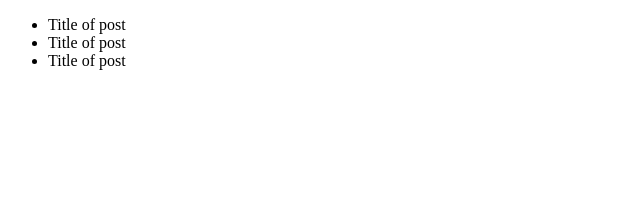
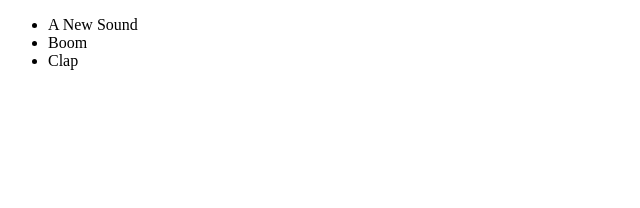
Before and after one commit to terranceleeg/drumkit, a Jekyll site: the page built from index.md, in a window 1280 px wide. Shown: the top 208 px of the page, without its empty margins (0-640 px from the left). Built offline with Jekyll 4.4.1, drawn with Linux system fonts in a browser that asks for light colours.

Commit message:
changed to dynamic title

```diff
--- a/_layouts/default.html
+++ b/_layouts/default.html
@@ -47,7 +47,7 @@ function removeTransition(e) {
     <ul>
     {% for post in site.posts %}
 
-        <li>Title of post</li>
+        <li>{{ post.title }}</li>
 
 {% endfor %}
     </ul>
```
